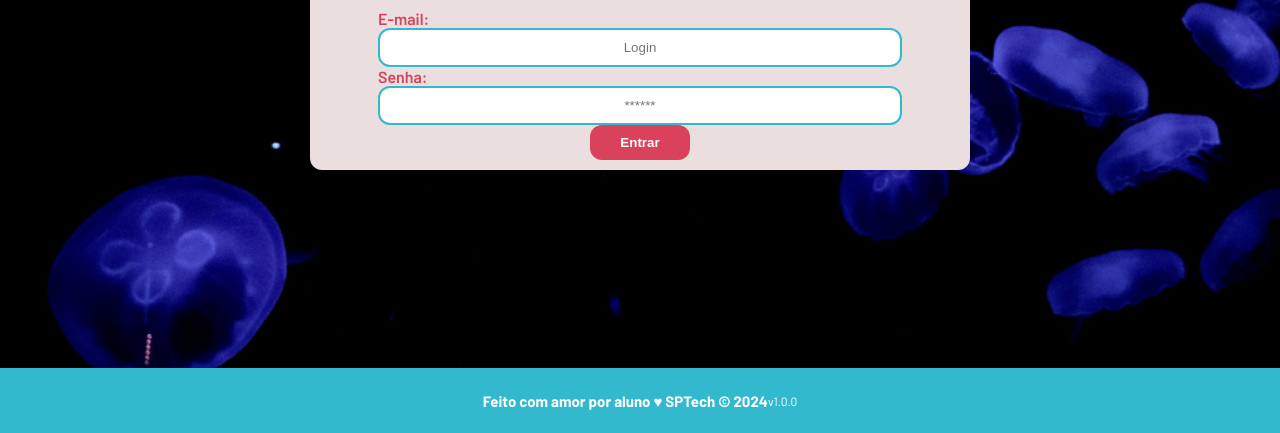
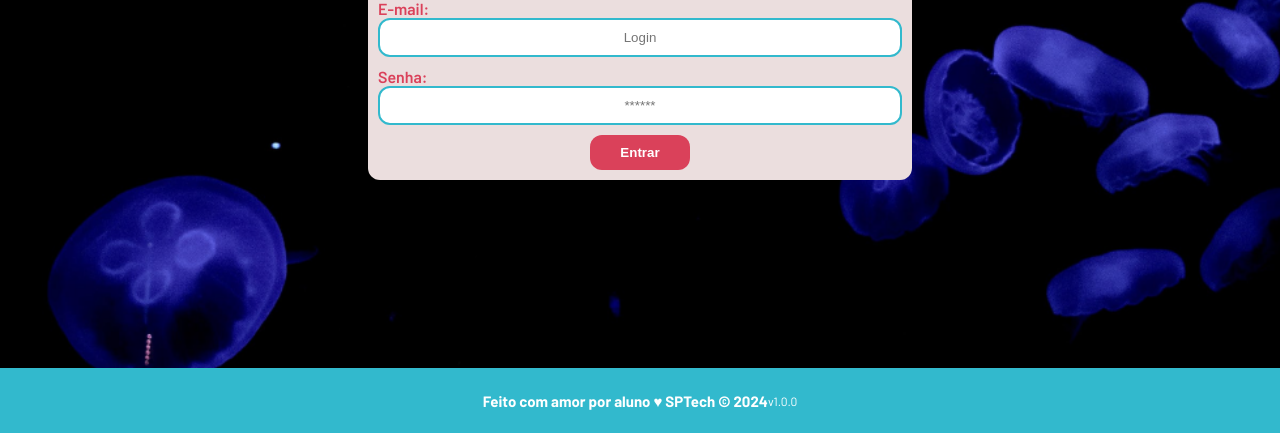
Before and after one commit to BrunoOliveiraDOnofrio/AquaTech-PI, a plain HTML site: page aquatech-somente-html/public/login.html in a window 1280 px wide. Shown: the part 367-800 px from the top of the page. Drawn offline with Linux system fonts and the light colour scheme.

Commit message:
Completo

```diff
--- a/aquatech-somente-html/public/styles/style.css
+++ b/aquatech-somente-html/public/styles/style.css
@@ -138,18 +138,28 @@ body {
     background-size: cover;
     display: flex;
 }
-
-.login .container{
+.container{
+       display: flex;
+       justify-content: center;
+}
+.login .card{
     background-color: rgb(235, 222, 222);
     display: flex;
     justify-content: center;
     align-items: center;
     text-align: center;
     padding: 10px;
-    width: 50%;
+    flex-direction: column;
     border-radius: 12px;
 }
 
+.formulario {
+    display: flex;
+    justify-content: space-around;
+    flex-direction: column;
+    align-items: center;
+    gap: 10px;
+}
 .container h2{
     font-size: 30px;
     color: rgb(218, 65, 90);
```
